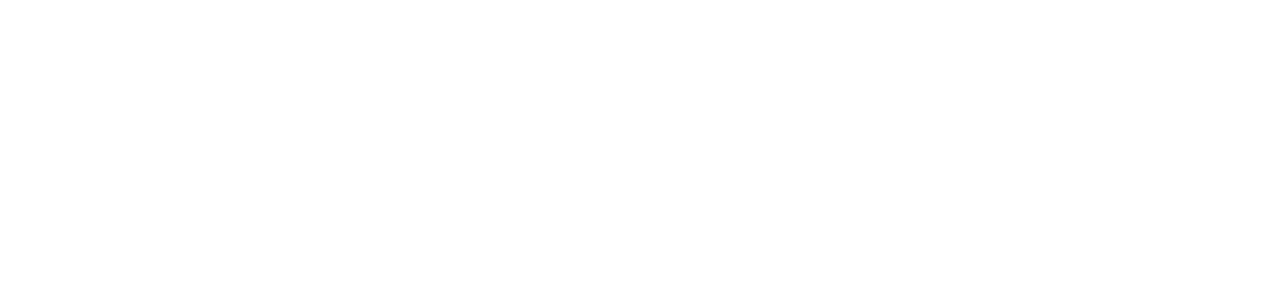
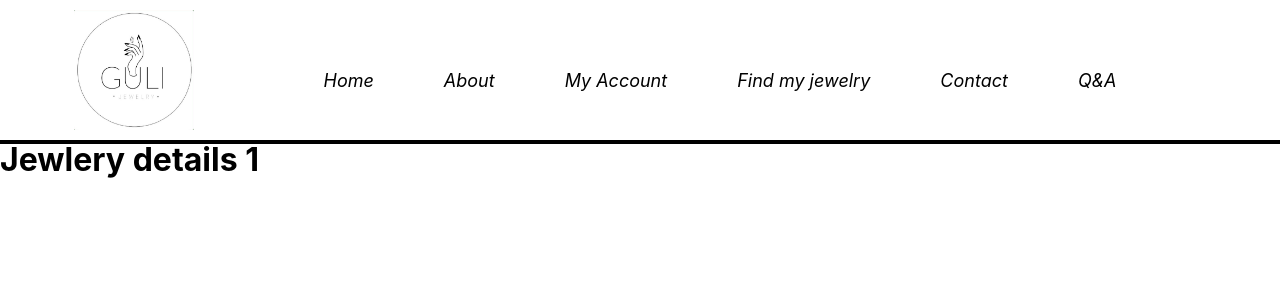
Before and after one commit to orb7410/webProject, a React (Create React App) app: page /jewelry-details/1 in a window 1280 px wide. Before the commit this address had no page. Shown: the top 300 px of the page. Built offline with nearby package versions, Linux system fonts and the light colour scheme.

Commit message:
add jewelry details page with id showing

```diff
--- a/src/App.js
+++ b/src/App.js
@@ -15,7 +15,7 @@
             <Route path="/" element={<Navebar />} >
                 <Route index element={<Home />} />
                 <Route path="find-jewelry" element={<FindMyJewelry />} />
-                <Route path="jewelry-details" element={<JewelryDetails />} />
+                <Route path="jewelry-details/:id" element={<JewelryDetails />} />
             </Route>
         </Routes>
     </Router>
--- a/src/JewelryBox.js
+++ b/src/JewelryBox.js
@@ -1,10 +1,13 @@
 
 import './JewelryBox.css';
+import { Link } from 'react-router-dom';
 
 const JewelryBox = ({ id, imgSrc, txt }) => {
     return (
         <div className="product-box-container">
-            <img src={imgSrc} className="product-img" alt="Jewelry" />
+            <Link to={`/jewelry-details/${id}`}>
+                <img src={imgSrc} className="product-img" alt="Jewelry" />
+            </Link>
             <p className="product-text">{txt}</p>
             {/* <p>ID: {id}</p> */}
         </div>
--- a/src/pages/JewelryDetails.js
+++ b/src/pages/JewelryDetails.js
@@ -1,7 +1,12 @@
 import React from 'react';
-
+import {useParams} from "react-router-dom";
 
 const JewelryDetails = () => {
-    return (<h1>Jewlery details</h1>)
+    const {id} = useParams()
+    return (
+    <div>
+        <h1>Jewlery details {id}</h1>
+    </div>
+    );
 }
 export default JewelryDetails;
```
